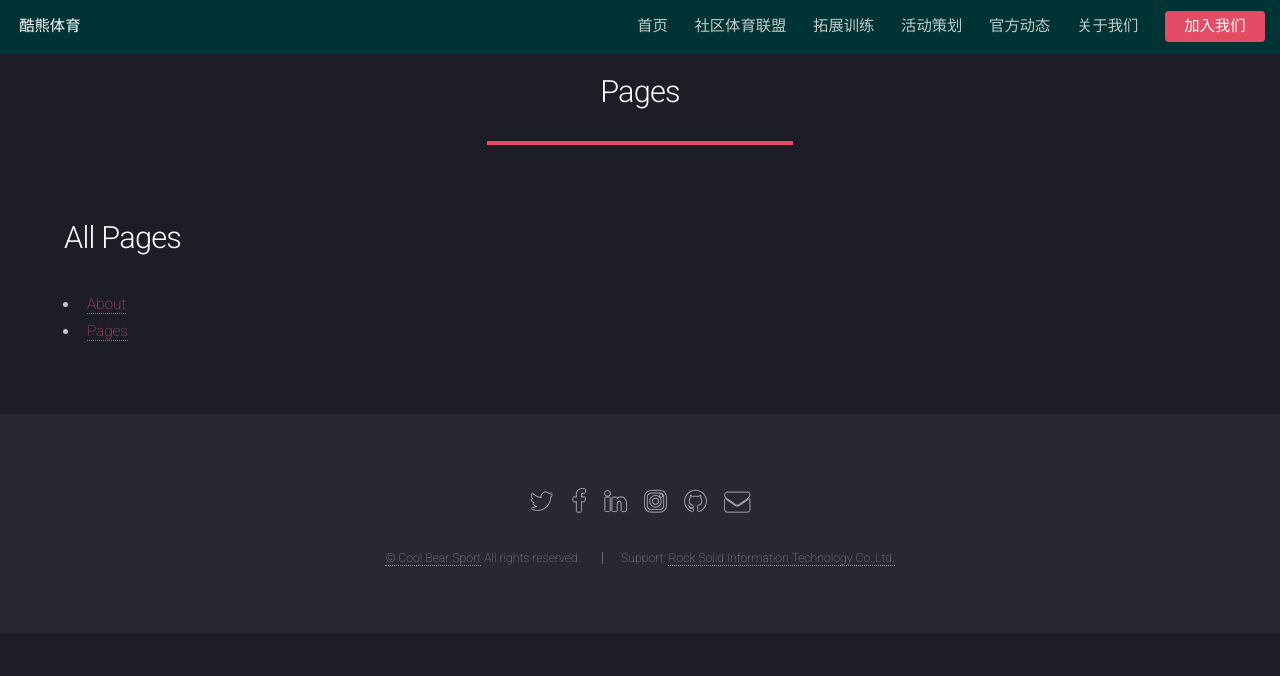
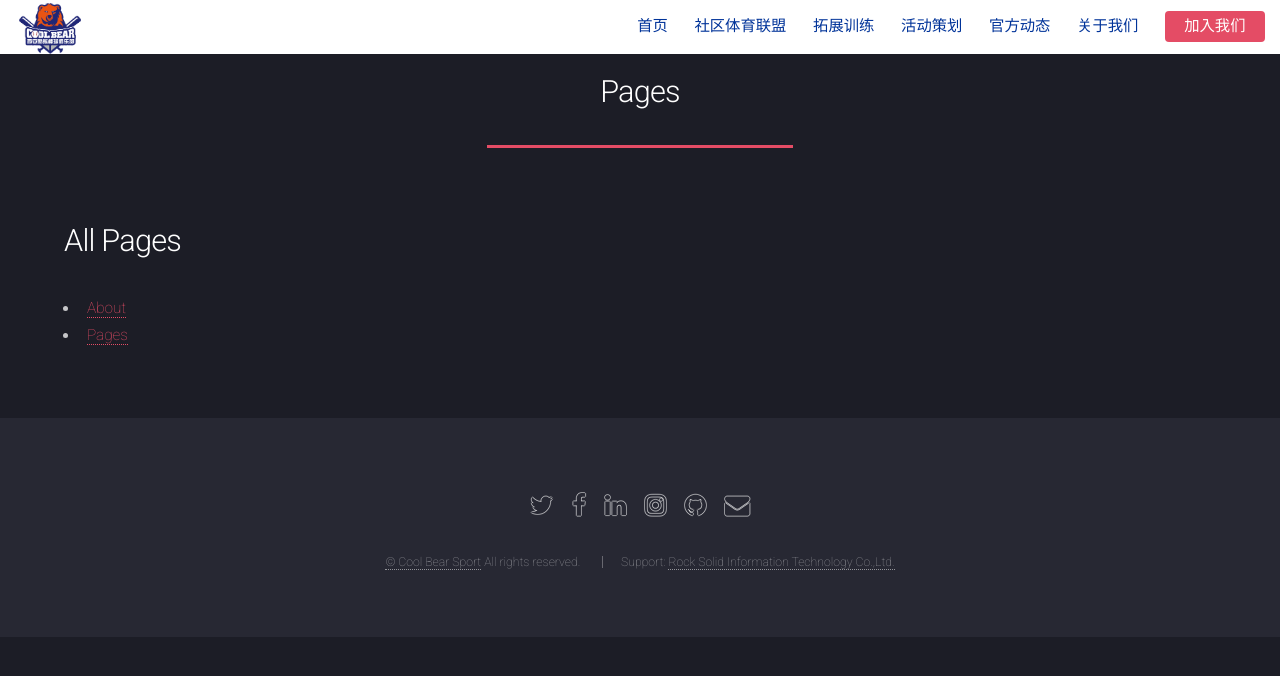
Before and after one commit to Cool-Bear/cbear.github.io, a Jekyll site: the page built from pages.html, in a window 1280 px wide. Shown: the top 676 px of the page. Built offline with Jekyll 4.4.1, drawn with Linux system fonts in a browser that asks for light colours.

Commit message:
modified style

```diff
--- a/_includes/themes/cbear/default.html
+++ b/_includes/themes/cbear/default.html
@@ -42,7 +42,7 @@
 
         <!-- Header -->
         <header id="header">
-            <h1 id="logo"><a href="index.html">酷熊体育</a></h1>
+            <h1 id="logo"><a href="index.html"><img style="height: 100%; padding-top: 3px;" src="images/logo.png"></a></h1>
             {% if site.data.menu %}
                 <nav id="nav"><ul>
                 {% for memuitem in site.data.menu %}
--- a/assets/themes/cbear/css/main.css
+++ b/assets/themes/cbear/css/main.css
@@ -2107,7 +2107,7 @@
 	}
 
 	header h2 + p {
-		font-size: 1.25em;
+		font-size: 1 em;
 		margin-top: -1em;
 		line-height: 1.75em;
 	}
@@ -2964,7 +2964,7 @@
 			-webkit-transition: -webkit-transform 1s ease, opacity 1s ease;
 			-ms-transition: -ms-transform 1s ease, opacity 1s ease;
 			transition: transform 1s ease, opacity 1s ease;
-			background: rgba(23, 24, 32, 0.95);
+			background: rgba(23, 24, 32, 0.85);
 			border-style: solid;
 			opacity: 1;
 			position: absolute;
@@ -3194,7 +3194,7 @@
 /* Dropotron */
 
 	.dropotron {
-		background: #006666;/*rgba(39, 40, 51, 0.965);*/
+		background: #F3F3F3;/*rgba(39, 40, 51, 0.965);*/
 		border-radius: 4px;
 		box-shadow: 0 0.075em 0.35em 0 rgba(0, 0, 0, 0.125);
 		list-style: none;
@@ -3204,13 +3204,13 @@
 	}
 
 		.dropotron > li {
-			border-top: solid 1px rgba(255, 255, 255, 0.035);
+			border-top: solid 1px #CCC;/*rgba(255, 255, 255, 0.035);*/
 			padding: 0;
 		}
 
 			.dropotron > li a, .dropotron > li span {
 				border: 0;
-				color: rgba(255, 255, 255, 0.75);
+				color: #003399;/*rgba(255, 255, 255, 0.75);*/
 				display: block;
 				padding: 0.1em 1em;
 				text-decoration: none;
@@ -3234,7 +3234,7 @@
 				-webkit-transform: rotate(45deg);
 				-ms-transform: rotate(45deg);
 				transform: rotate(45deg);
-				background: #006666;/*#272833;*/
+				background: #F3F3F3;/*#272833;*/
 				content: '';
 				display: block;
 				height: 1em;
@@ -3293,7 +3293,7 @@
 
 					#header nav ul li a, #header nav ul li span {
 						border: 0;
-						color: inherit;
+						color: #003399;/*inherit;*/
 						display: inline-block;
 						height: inherit;
 						line-height: inherit;
@@ -3323,7 +3323,7 @@
 	}
 
 	body.landing #header {
-		background: #003333;/*transparent;*/
+		background: #FFF;/*transparent;*/
 		box-shadow: none;
 		position: fixed;/*absolute;*/
 	}
```
Also changed, not shown: _data/menu.yml (+4 -4 lines), index.html (+7 -5 lines).
